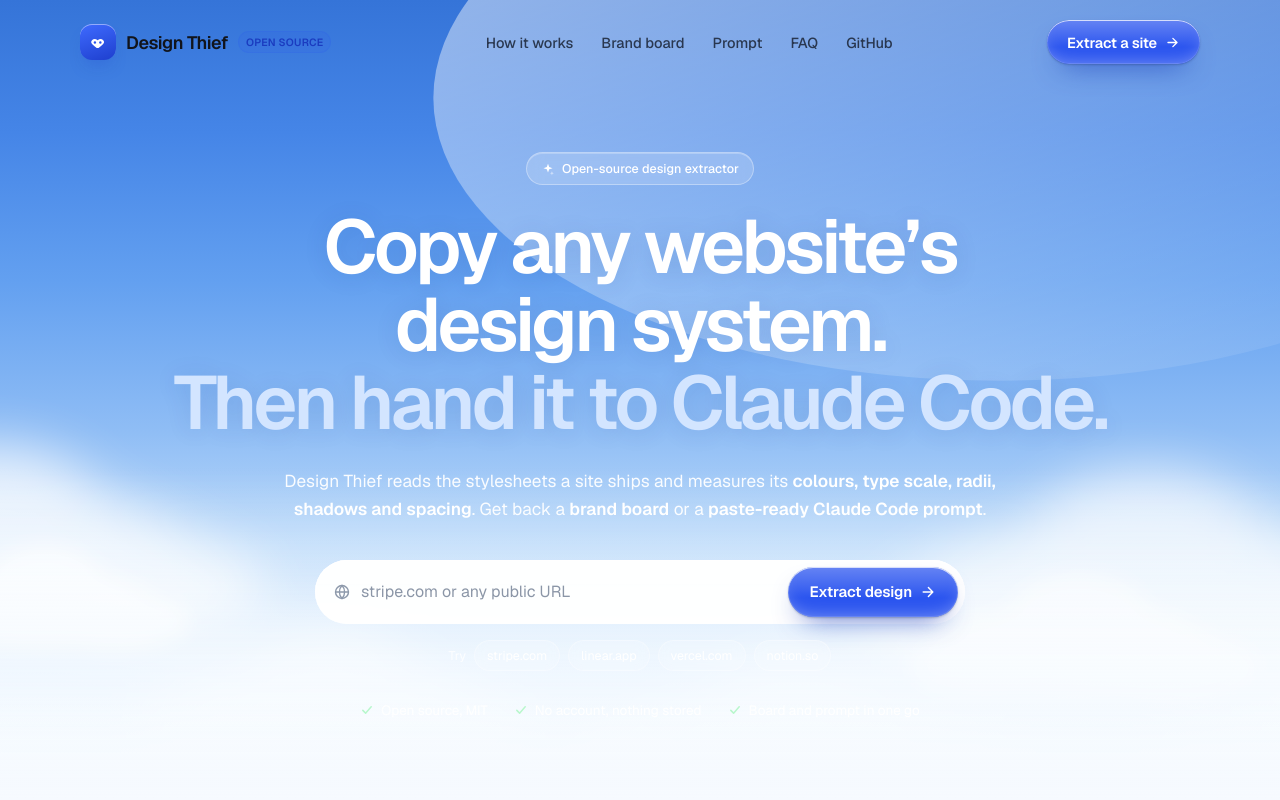
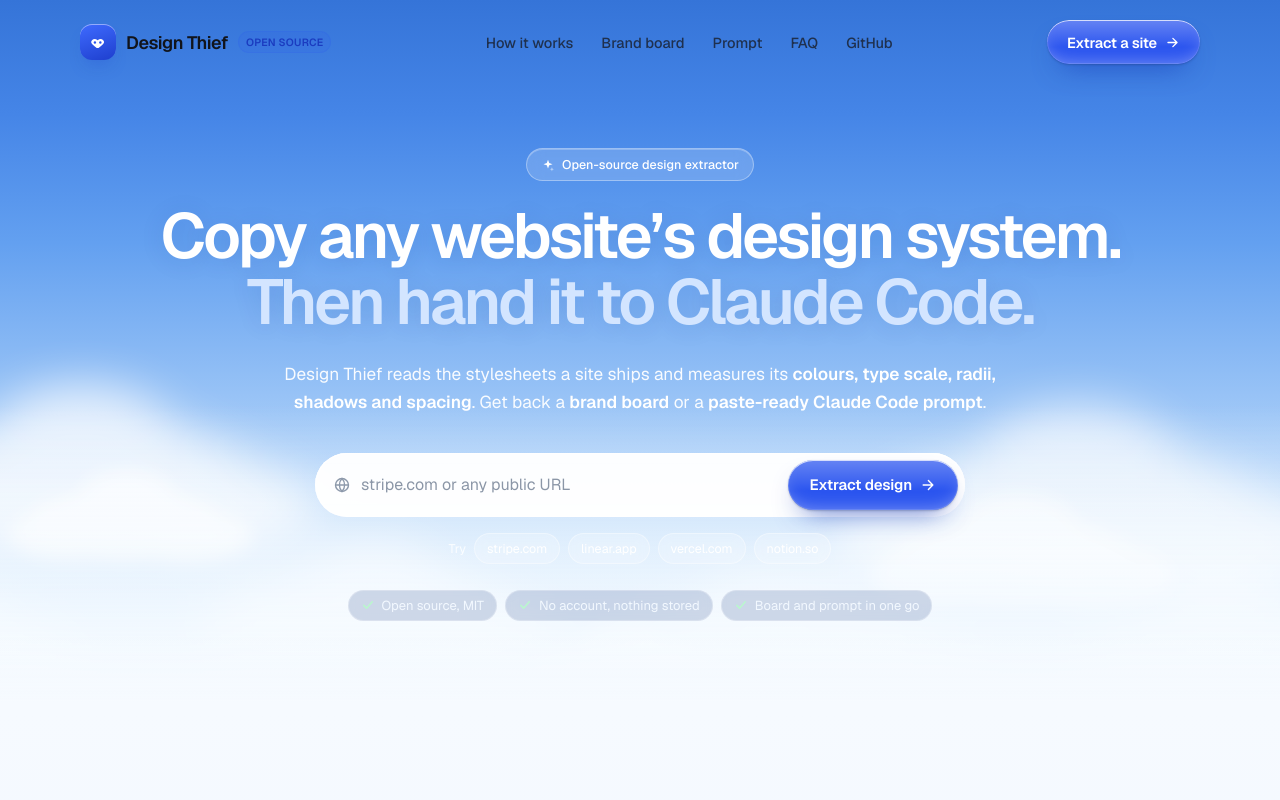
Before and after one commit to dkhedekar79/design-thief, a React (Vite) app: page / in a window 1280 px wide. Shown: the top 800 px of the page. Built offline with nearby package versions, Linux system fonts and the light colour scheme.

Commit message:
fix(hero): remove the glow artefact and keep chips legible over the sky

```diff
--- a/src/components/Illustrations.tsx
+++ b/src/components/Illustrations.tsx
@@ -14,13 +14,7 @@ export function SkyBackdrop() {
             <stop offset="0" stopColor="#ffffff" stopOpacity="0" />
             <stop offset="1" stopColor="#f2f9ff" stopOpacity="0.96" />
           </linearGradient>
-          <linearGradient id="sunGlow" x1="0" y1="0" x2="1" y2="1">
-            <stop offset="0" stopColor="#ffffff" stopOpacity="0.55" />
-            <stop offset="1" stopColor="#ffffff" stopOpacity="0" />
-          </linearGradient>
         </defs>
-
-        <ellipse cx="1050" cy="90" rx="520" ry="260" fill="url(#sunGlow)" />
 
         <g fill="#ffffff" filter="url(#cloudBlur)">
           <Cloud x={120} y={520} scale={1.35} opacity={0.72} />
--- a/src/styles.css
+++ b/src/styles.css
@@ -237,7 +237,7 @@ ol {
   position: relative;
   isolation: isolate;
   overflow: hidden;
-  padding: 152px 0 108px;
+  padding: 148px 0 92px;
   background: #bcd9fb;
 }
 
@@ -256,10 +256,11 @@ ol {
     #4585e7 16%,
     #63a0f0 34%,
     #8fbdf5 52%,
-    #bddbfa 66%,
-    #e2f0fe 79%,
-    #f6fbff 90%,
-    #ffffff 100%
+    #b7d7fa 68%,
+    #d6eafd 80%,
+    #eaf5ff 89%,
+    #f6faff 96%,
+    #f6faff 100%
   );
 }
 
@@ -273,8 +274,8 @@ ol {
 .sky-fade {
   position: absolute;
   inset: auto 0 0;
-  height: 130px;
-  background: linear-gradient(180deg, rgba(255, 255, 255, 0), #f6faff 78%);
+  height: 76px;
+  background: linear-gradient(180deg, rgba(246, 250, 255, 0), #f6faff 86%);
 }
 
 .hero-inner {
@@ -302,8 +303,8 @@ ol {
 
 .hero-title {
   margin-top: 22px;
-  max-width: 1000px;
-  font-size: clamp(2.55rem, 6.2vw, 4.7rem);
+  max-width: 1040px;
+  font-size: clamp(2.4rem, 4.95vw, 4.05rem);
   line-height: 1.04;
   letter-spacing: -0.045em;
   font-weight: 600;
@@ -389,8 +390,8 @@ ol {
 
 .example-chip {
   border-radius: 999px;
-  border: 1px solid rgba(255, 255, 255, 0.3);
-  background: rgba(255, 255, 255, 0.14);
+  border: 1px solid rgba(255, 255, 255, 0.36);
+  background: rgba(255, 255, 255, 0.2);
   color: #fff;
   font-size: 12.5px;
   padding: 6px 12px;
@@ -408,16 +409,21 @@ ol {
   display: flex;
   flex-wrap: wrap;
   justify-content: center;
-  gap: 10px 26px;
-  margin-top: 30px;
-  font-size: 13.5px;
-  color: rgba(255, 255, 255, 0.93);
+  gap: 8px;
+  margin-top: 26px;
+  font-size: 13px;
+  color: #f2f8ff;
 }
 
 .trust-row li {
   display: inline-flex;
   align-items: center;
   gap: 7px;
+  padding: 6px 12px;
+  border-radius: 999px;
+  background: rgba(23, 58, 130, 0.18);
+  border: 1px solid rgba(255, 255, 255, 0.26);
+  backdrop-filter: blur(6px);
 }
 
 .trust-row svg {
```
